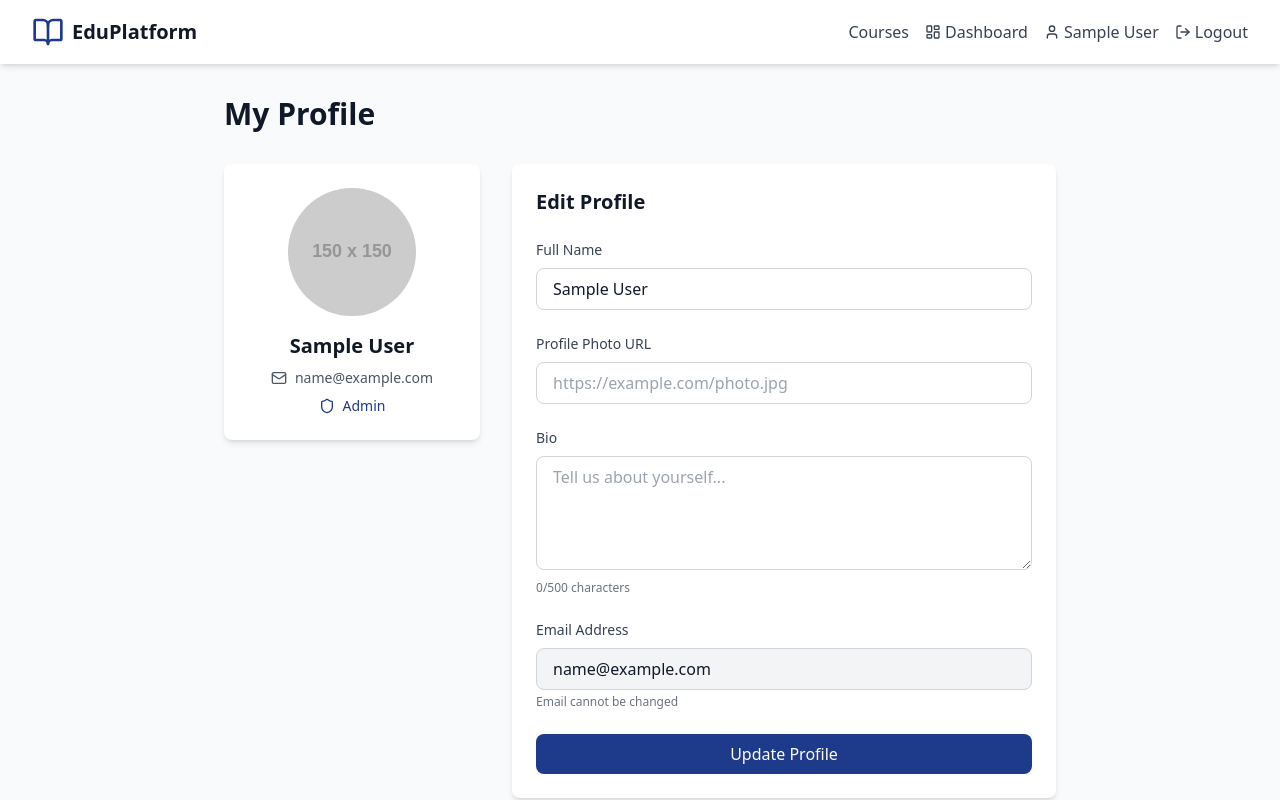
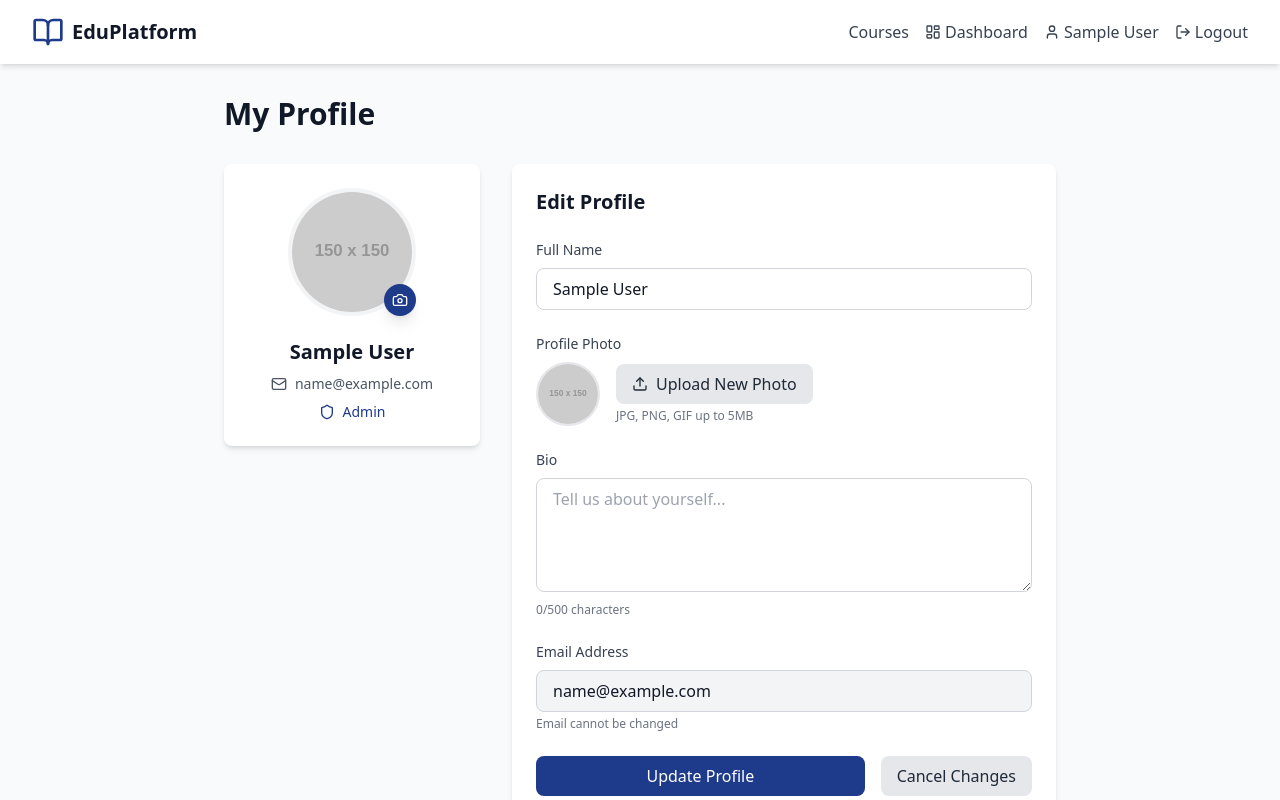
Before and after one commit to Abhishekk0512/education-platform, a React (Vite) app in the folder frontend/: page /profile in a window 1280 px wide. Shown: the top 800 px of the page. Built offline with nearby package versions, Linux system fonts and the light colour scheme; no server answers; sample sign-in values are in the browser's storage.

Commit message:
Profile photo update

```diff
--- a/frontend/src/pages/Profile.jsx
+++ b/frontend/src/pages/Profile.jsx
@@ -1,17 +1,22 @@
-import { useState, useEffect } from 'react';
+import { useState, useEffect, useRef } from 'react';
 import { useAuth } from '../context/AuthContext';
-import { authAPI } from '../services/api';
-import { User, Mail, Shield, AlertCircle, CheckCircle } from 'lucide-react';
+import { authAPI, uploadAPI } from '../services/api';
+import { User, Mail, Shield, AlertCircle, CheckCircle, Camera, X, Upload as UploadIcon } from 'lucide-react';
 
 const Profile = () => {
   const { user, updateUser } = useAuth();
+  const fileInputRef = useRef(null);
+
   const [formData, setFormData] = useState({
     name: '',
     bio: '',
     photo: ''
   });
   const [loading, setLoading] = useState(false);
+  const [uploadingPhoto, setUploadingPhoto] = useState(false);
+  const [uploadProgress, setUploadProgress] = useState(0);
   const [message, setMessage] = useState({ type: '', text: '' });
+  const [previewImage, setPreviewImage] = useState(null);
 
   useEffect(() => {
     if (user) {
@@ -30,6 +35,62 @@ const Profile = () => {
     });
   };
 
+  const handlePhotoClick = () => {
+    fileInputRef.current?.click();
+  };
+
+  const handlePhotoChange = async (e) => {
+    const file = e.target.files[0];
+    if (!file) return;
+
+    // Validate file type
+    if (!file.type.startsWith('image/')) {
+      setMessage({ type: 'error', text: 'Please upload an image file' });
+      return;
+    }
+
+    // Validate file size (5MB)
+    if (file.size > 5 * 1024 * 1024) {
+      setMessage({ type: 'error', text: 'Image size should be less than 5MB' });
+      return;
+    }
+
+    // Show preview
+    const reader = new FileReader();
+    reader.onloadend = () => {
+      setPreviewImage(reader.result);
+    };
+    reader.readAsDataURL(file);
+
+    // Upload to Cloudinary
+    setUploadingPhoto(true);
+    setUploadProgress(0);
+    setMessage({ type: '', text: '' });
+
+    try {
+      const response = await uploadAPI.uploadProfilePhoto(file, (progressEvent) => {
+        const progress = Math.round((progressEvent.loaded * 100) / progressEvent.total);
+        setUploadProgress(progress);
+      });
+
+      setFormData({ ...formData, photo: response.data.url });
+      setMessage({ type: 'success', text: 'Photo uploaded! Click "Update Profile" to save.' });
+    } catch (error) {
+      console.error('Error uploading photo:', error);
+      setMessage({ type: 'error', text: 'Failed to upload photo. Please try again.' });
+      setPreviewImage(null);
+    } finally {
+      setUploadingPhoto(false);
+      setUploadProgress(0);
+    }
+  };
+
+  const handleRemovePhoto = () => {
+    setFormData({ ...formData, photo: 'https://via.placeholder.com/150' });
+    setPreviewImage(null);
+    setMessage({ type: 'success', text: 'Photo removed! Click "Update Profile" to save.' });
+  };
+
   const handleSubmit = async (e) => {
     e.preventDefault();
     setLoading(true);
@@ -38,6 +99,7 @@ const Profile = () => {
     try {
       const response = await authAPI.updateProfile(formData);
       updateUser(response.data);
+      setPreviewImage(null);
       setMessage({ type: 'success', text: 'Profile updated successfully!' });
     } catch (error) {
       setMessage({ type: 'error', text: 'Failed to update profile. Please try again.' });
@@ -45,6 +107,8 @@ const Profile = () => {
       setLoading(false);
     }
   };
+
+  const currentPhoto = previewImage || formData.photo || 'https://via.placeholder.com/150';
 
   return (
     <div className="max-w-4xl mx-auto px-4 sm:px-6 lg:px-8 py-8">
@@ -54,11 +118,54 @@ const Profile = () => {
         {/* Profile Info Card */}
         <div className="lg:col-span-1">
           <div className="card text-center">
+            <div className="relative inline-block mb-4">
               <img
-              src={formData.photo || 'https://via.placeholder.com/150'}
+                src={currentPhoto}
                 alt={formData.name}
-              className="w-32 h-32 rounded-full mx-auto mb-4 object-cover"
+                className="w-32 h-32 rounded-full mx-auto object-cover border-4 border-gray-100"
               />
+              <button
+                onClick={handlePhotoClick}
+                disabled={uploadingPhoto}
+                className="absolute bottom-0 right-0 bg-primary text-white p-2 rounded-full hover:bg-primary-dark transition-colors shadow-lg disabled:opacity-50 disabled:cursor-not-allowed"
+                title="Change photo"
+              >
+                <Camera className="h-4 w-4" />
+              </button>
+              <input
+                ref={fileInputRef}
+                type="file"
+                accept="image/*"
+                onChange={handlePhotoChange}
+                className="hidden"
+              />
+            </div>
+
+            {uploadingPhoto && (
+              <div className="mb-4 px-4">
+                <div className="flex justify-between text-sm text-gray-600 mb-1">
+                  <span>Uploading...</span>
+                  <span>{uploadProgress}%</span>
+                </div>
+                <div className="w-full bg-gray-200 rounded-full h-2">
+                  <div
+                    className="bg-primary h-2 rounded-full transition-all"
+                    style={{ width: `${uploadProgress}%` }}
+                  ></div>
+                </div>
+              </div>
+            )}
+
+            {formData.photo && formData.photo !== 'https://via.placeholder.com/150' && !uploadingPhoto && (
+              <button
+                onClick={handleRemovePhoto}
+                className="text-red-600 hover:text-red-800 text-sm mb-4 flex items-center space-x-1 mx-auto"
+              >
+                <X className="h-4 w-4" />
+                <span>Remove photo</span>
+              </button>
+            )}
+
             <h2 className="text-xl font-bold text-gray-900 mb-2">{user?.name}</h2>
             <div className="flex items-center justify-center space-x-2 text-gray-600 mb-2">
               <Mail className="h-4 w-4" />
@@ -87,7 +194,13 @@ const Profile = () => {
                 ) : (
                   <AlertCircle className="h-5 w-5" />
                 )}
-                <span>{message.text}</span>
+                <span className="flex-1">{message.text}</span>
+                <button
+                  onClick={() => setMessage({ type: '', text: '' })}
+                  className="text-current hover:opacity-70"
+                >
+                  <X className="h-4 w-4" />
+                </button>
               </div>
             )}
 
@@ -108,18 +221,30 @@ const Profile = () => {
               </div>
 
               <div>
-                <label htmlFor="photo" className="block text-sm font-medium text-gray-700 mb-2">
-                  Profile Photo URL
+                <label className="block text-sm font-medium text-gray-700 mb-2">
+                  Profile Photo
                 </label>
-                <input
-                  type="url"
-                  id="photo"
-                  name="photo"
-                  value={formData.photo}
-                  onChange={handleChange}
-                  className="input-field"
-                  placeholder="https://example.com/photo.jpg"
+                <div className="flex items-center space-x-4">
+                  <img
+                    src={currentPhoto}
+                    alt="Preview"
+                    className="w-16 h-16 rounded-full object-cover border-2 border-gray-200"
                   />
+                  <div className="flex-1">
+                    <button
+                      type="button"
+                      onClick={handlePhotoClick}
+                      disabled={uploadingPhoto}
+                      className="btn-secondary flex items-center space-x-2 disabled:opacity-50 disabled:cursor-not-allowed"
+                    >
+                      <UploadIcon className="h-4 w-4" />
+                      <span>{uploadingPhoto ? 'Uploading...' : 'Upload New Photo'}</span>
+                    </button>
+                    <p className="mt-1 text-xs text-gray-500">
+                      JPG, PNG, GIF up to 5MB
+                    </p>
+                  </div>
+                </div>
               </div>
 
               <div>
@@ -154,13 +279,32 @@ const Profile = () => {
                 <p className="mt-1 text-xs text-gray-500">Email cannot be changed</p>
               </div>
 
+              <div className="flex items-center space-x-4">
                 <button
                   type="submit"
-                disabled={loading}
-                className="w-full btn-primary disabled:opacity-50 disabled:cursor-not-allowed"
+                  disabled={loading || uploadingPhoto}
+                  className="flex-1 btn-primary disabled:opacity-50 disabled:cursor-not-allowed"
                 >
                   {loading ? 'Updating...' : 'Update Profile'}
                 </button>
+                {(previewImage || formData.photo !== user?.photo) && (
+                  <button
+                    type="button"
+                    onClick={() => {
+                      setFormData({
+                        name: user.name || '',
+                        bio: user.bio || '',
+                        photo: user.photo || ''
+                      });
+                      setPreviewImage(null);
+                      setMessage({ type: '', text: '' });
+                    }}
+                    className="btn-secondary"
+                  >
+                    Cancel Changes
+                  </button>
+                )}
+              </div>
             </form>
           </div>
         </div>
--- a/frontend/src/services/api.js
+++ b/frontend/src/services/api.js
@@ -102,6 +102,18 @@ export const uploadAPI = {
       },
       onUploadProgress
     });
+  },
+
+  uploadProfilePhoto: async (file, onUploadProgress) => {
+    const formData = new FormData();
+    formData.append('photo', file);
+
+    return api.post('/upload/profile-photo', formData, {
+      headers: {
+        'Content-Type': 'multipart/form-data'
+      },
+      onUploadProgress
+    });
   }
 };
 
```
Also changed, not shown: 1 other file (tests, documents, lock files or other folders). Lines whose indentation alone changed are shown as unchanged.
